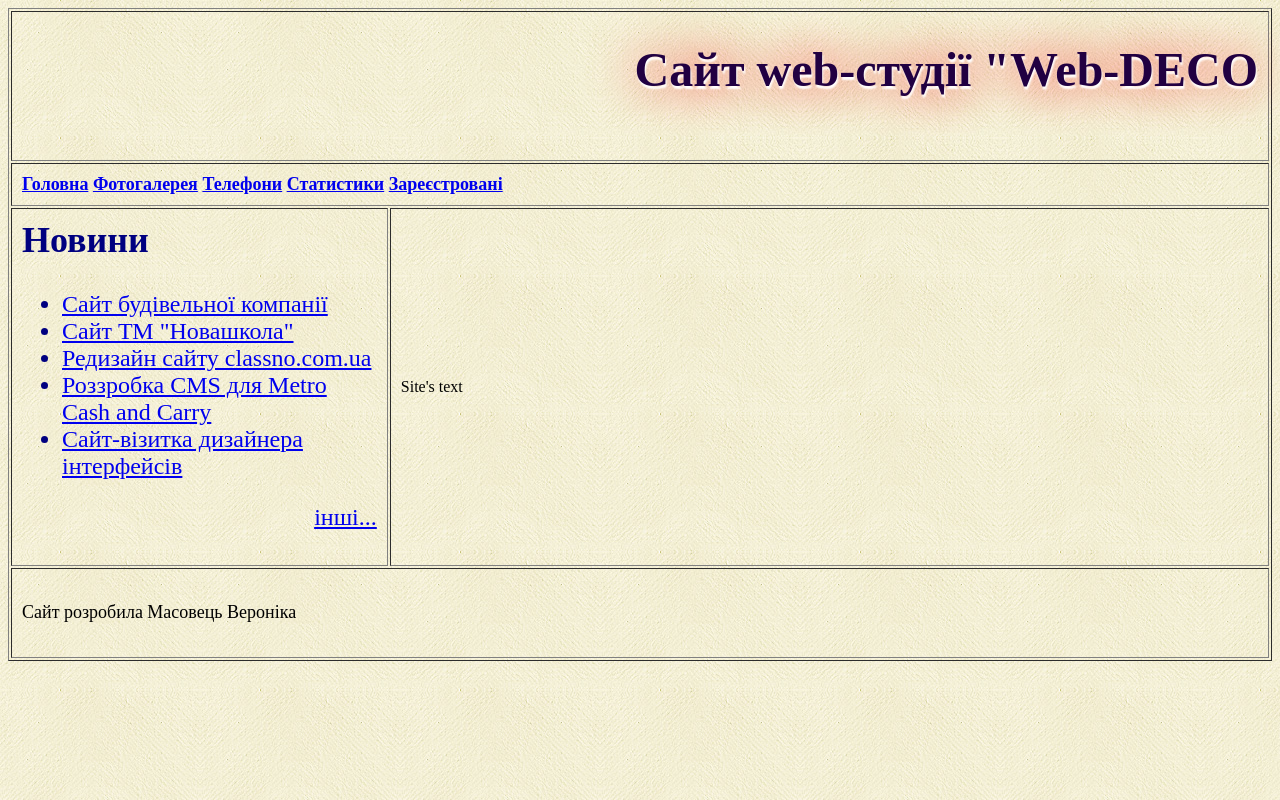
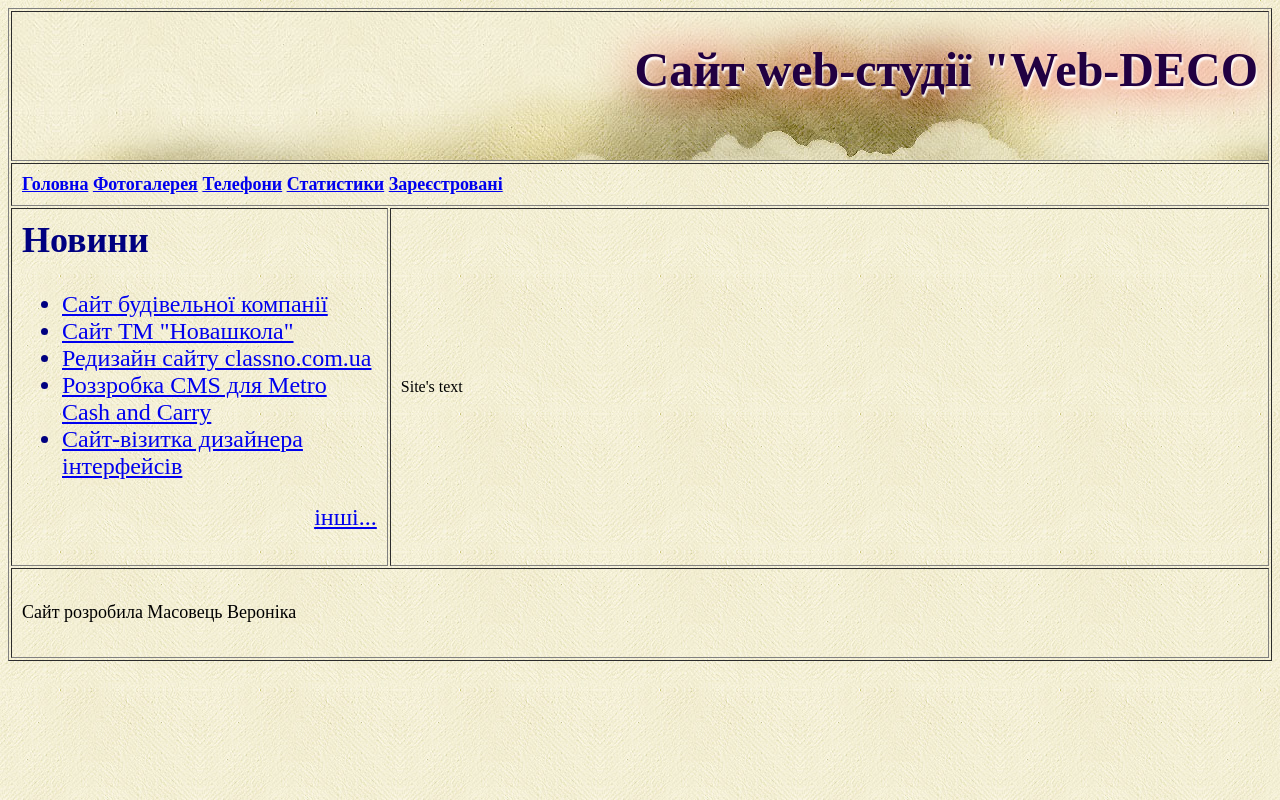
Before and after one commit to zetsubocy/zetsubocy.github.io, a plain HTML site: page index.html in a window 1280 px wide. Drawn offline with Linux system fonts and the light colour scheme.

Commit message:
10 - Добавити фон заголовка

```diff
--- a/index.html
+++ b/index.html
@@ -14,7 +14,7 @@
 	<body background="images/bg.jpg">
 		<table border="1" align="center" cellpadding="10">
 			<tr>
-				<td colspan ="2" height="150" align="right">
+				<td background ="images/bg-3.jpg" colspan ="2" height="150" align="right">
 					<font size="5" COLOR="Maroon">
 						<h1 class="shadowtext">Сайт web-студії "Web-DECO</h1>
 					</font>
```
Also changed, not shown: images/bg-3.jpg (added).
